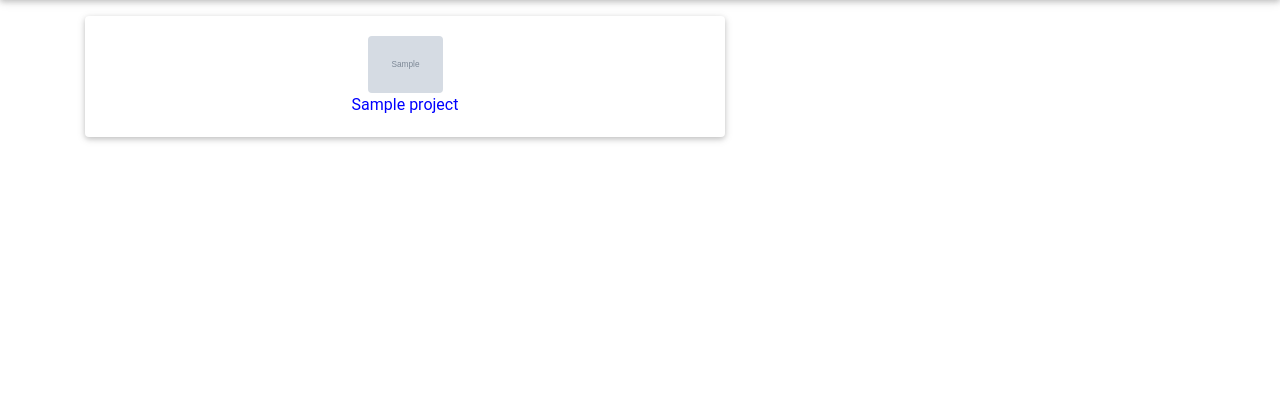
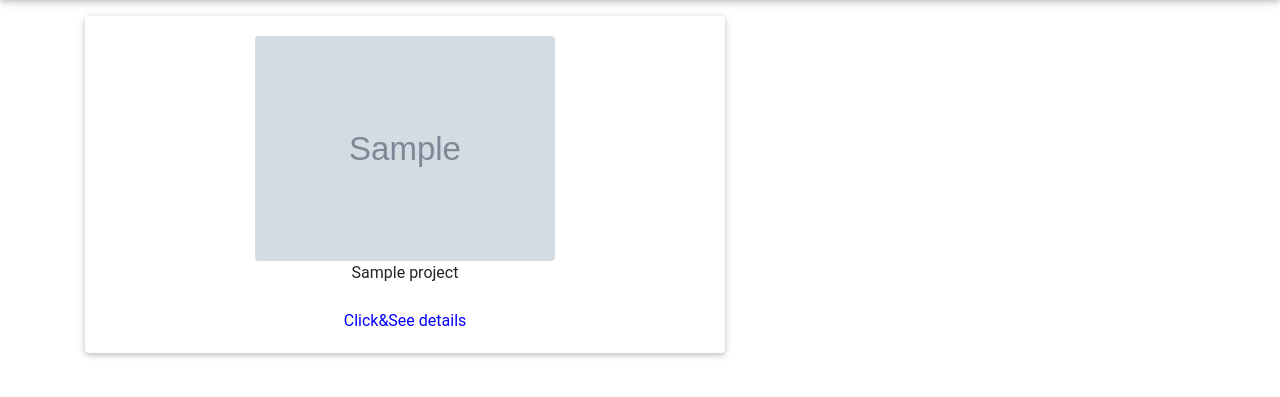
Before and after one commit to YvonneGi/Awwards, a Django app: template awward/templates/search.html in a window 1280 px wide. Shown: the part 64-461 px from the top of the page. Run offline with Django 3.2, Linux system fonts and the light colour scheme; tables that the repository leaves empty hold one stand-in row (values such as "Sample post"); the template is opened without the code that fills it: values that come from a table or form of the project are taken from there, most other values are stand-ins (such as "Sample title", 1, 10 or a date in 2020); grey boxes marked "Sample" are stand-in pictures; some libraries are stand-ins or nearby versions.

Commit message:
add styles

```diff
--- a/awward/templates/search.html
+++ b/awward/templates/search.html
@@ -15,12 +15,14 @@
 
         <div class="users-image">
           {% if project.image %}
-            <img src="{{project.image.url}}" class="rounded img-fluid" alt=""  width="75px" height="75px">
+            <img src="{{project.image.url}}" class="rounded img-fluid" alt=""  width="50%" height="50%">
           {% else %}
             <img src="https://i0.wp.com/www.winhelponline.com/blog/wp-content/uploads/2017/12/user.png?fit=256%2C256&quality=100&ssl=1" class="rounded img-fluid" alt=""  width="75px" height="75px">
           {% endif %}
-          <div class="search-username-center">
-            <p class="username profile-username"style="margin:auto;"><a href="{% url 'project' project.id%}" style="color:blue;"> {{project.title}}</a></p>
+          <div class="search-title-center">
+            <p class="title project-title"style="margin:auto;"> {{project.title}}</p>
+            <br>
+            <a href="{% url 'project' project.id%}" style="color:blue;">Click&See details</a>
           </div>
         </div>
 
--- a/awward/templates/welcome.html
+++ b/awward/templates/welcome.html
@@ -40,9 +40,11 @@
             <img style=" margin-top: 10px; margin-bottom: 5px;width:350px; height:200px;" src="{{project.image.url}}"
               class="img-thumbnail photo" alt="Image" data-toggle="modal" data-target="#{{image.id}}">
             <hr class="uk-divider-icon">
-            <h5 class="uk-card-title" style="color: black;font-family: 'Acme', sans-serif;"><a
-                href="{% url 'project' project.id %}">{{project.title}}</a></h5>
+            <div class="search-title-center">
+              <h5 class="uk-card-title" style="color: black;font-family: 'Acme', sans-serif;text-align: center;">{{project.title}}</h5>
 
+              <p style="color:blue;text-align: center;"><a href="{% url 'project' project.id%}" >Click&See details</a></p>
+            </div>
           </div>
         </div>
       </div>
```
